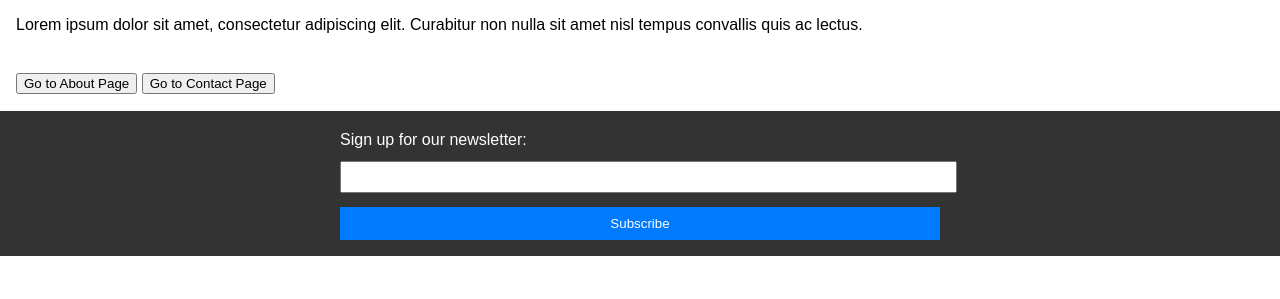
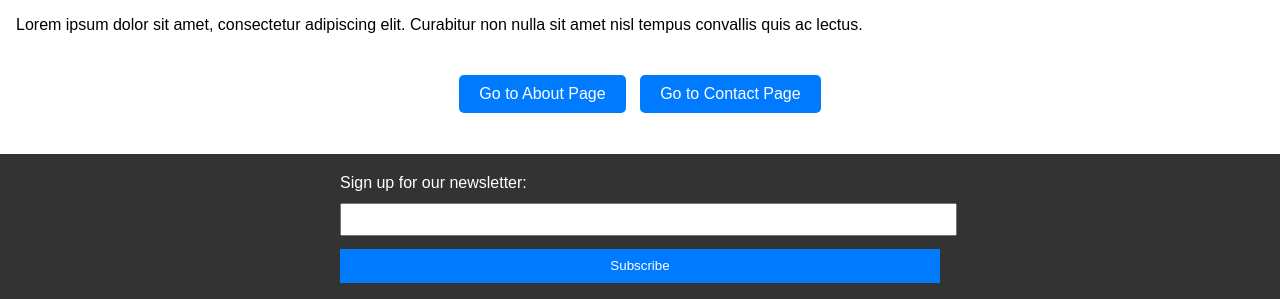
Before and after one commit to Adityacvk/mi349_blog, a plain HTML site: page index.html in a window 1280 px wide. Shown: the part 742-1041 px from the top of the page. Before the commit the page ends 998 px from the top, so only its background shows below. Drawn offline with Linux system fonts and the light colour scheme.

Commit message:
css button update

```diff
--- a/screen.css
+++ b/screen.css
@@ -76,3 +76,23 @@ form button {
 form button:hover {
     background: #0056b3;
 }
+
+.navigation-buttons {
+    text-align: center;
+    margin: 20px 0;
+}
+
+.navigation-buttons button {
+    background-color: #007BFF;
+    color: white;
+    padding: 10px 20px;
+    border: none;
+    cursor: pointer;
+    margin: 5px;
+    border-radius: 5px;
+    font-size: 16px;
+}
+
+.navigation-buttons button:hover {
+    background-color: #0056b3;
+}
```
